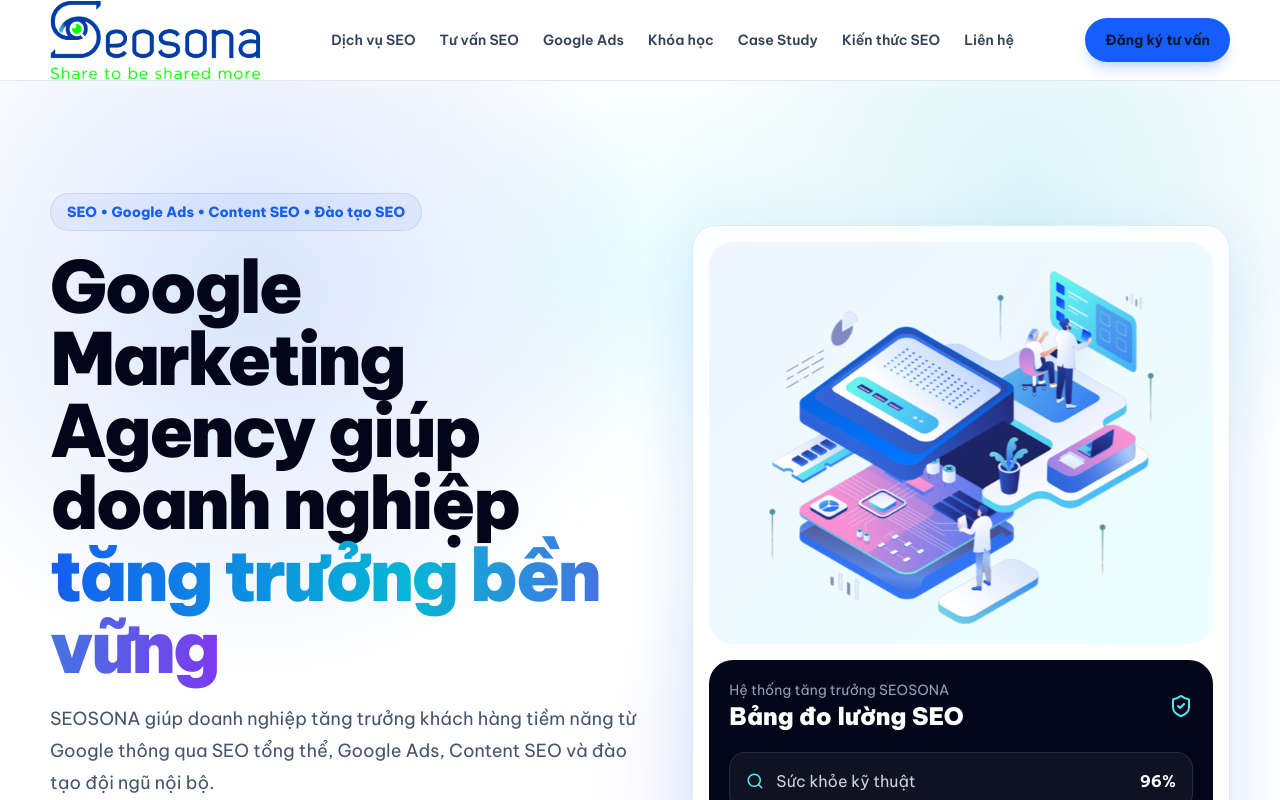
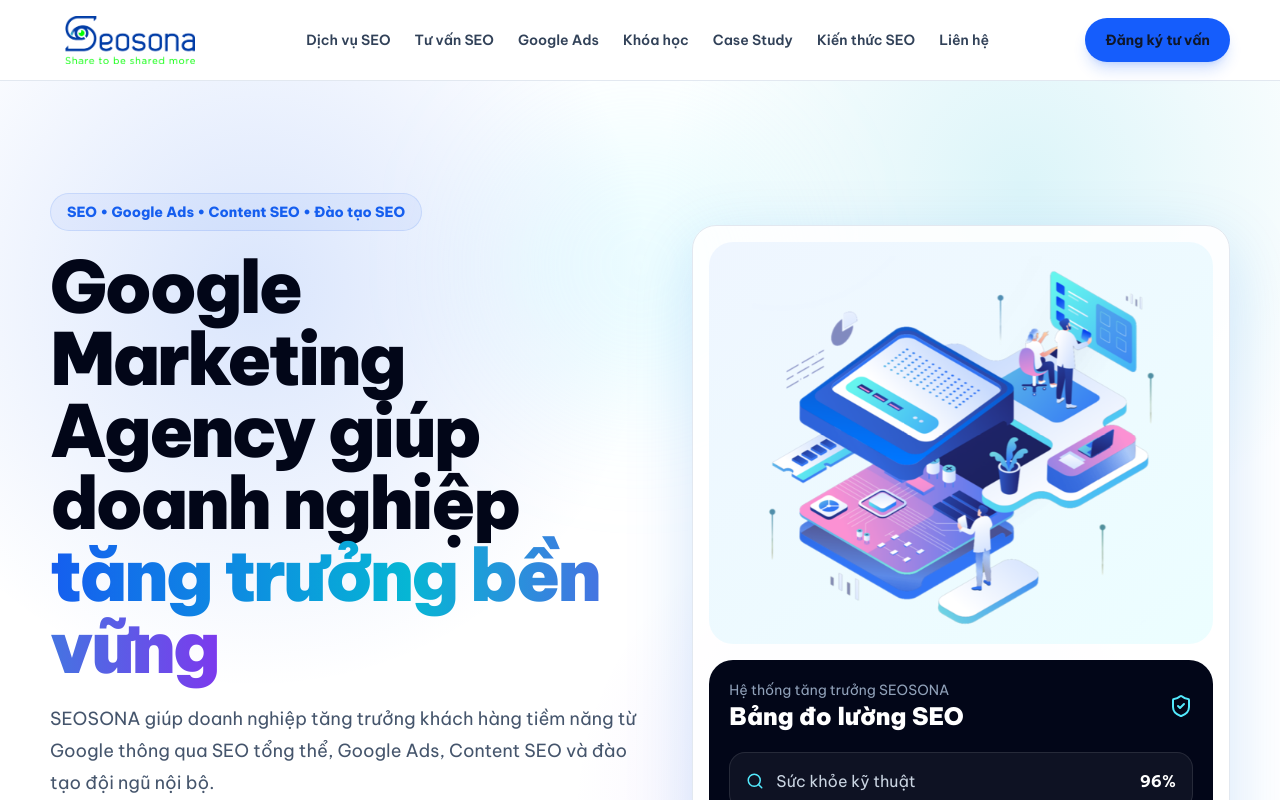
Before and after one commit to LongLeo287/SEOSONA, a Next.js app: page / in a window 1280 px wide. Shown: the top 800 px of the page. Built offline with nearby package versions, Linux system fonts and the light colour scheme.

Commit message:
style: resize brand logo for better header fit

```diff
--- a/components/layout/BrandLogo.tsx
+++ b/components/layout/BrandLogo.tsx
@@ -3,18 +3,21 @@ import Link from "next/link";
 
 type BrandLogoProps = {
   variant?: "dark" | "light";
+  size?: "header" | "footer";
 };
 
-export function BrandLogo({ variant = "dark" }: BrandLogoProps) {
+export function BrandLogo({ variant = "dark", size = "header" }: BrandLogoProps) {
+  const widthClass = size === "footer" ? "w-[142px] sm:w-[156px]" : "w-[132px] sm:w-[148px] md:w-[160px]";
+
   return (
-    <Link href="/" className="inline-flex items-center" aria-label="SEOSONA trang chủ">
+    <Link href="/" className="inline-flex shrink-0 items-center" aria-label="SEOSONA trang chủ">
       <Image
         src="/images/brand/Seosona_Logo.png"
         alt="SEOSONA - Google Marketing Agency"
-        width={220}
-        height={70}
+        width={180}
+        height={58}
         priority
-        className={variant === "light" ? "h-auto w-[170px] brightness-0 invert sm:w-[210px]" : "h-auto w-[170px] sm:w-[210px]"}
+        className={`${widthClass} h-auto max-h-12 object-contain ${variant === "light" ? "brightness-0 invert" : ""}`}
       />
     </Link>
   );
```
